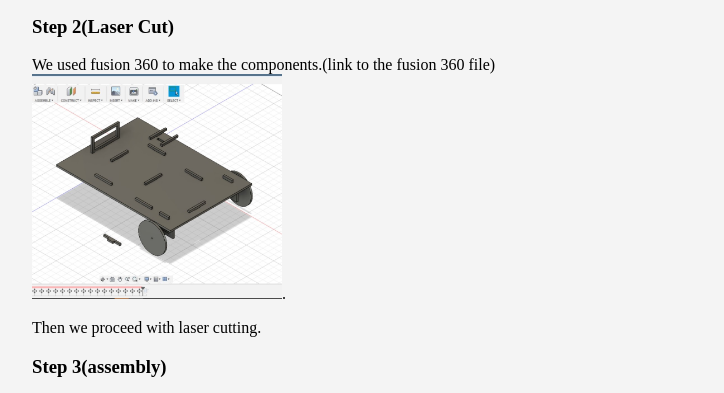
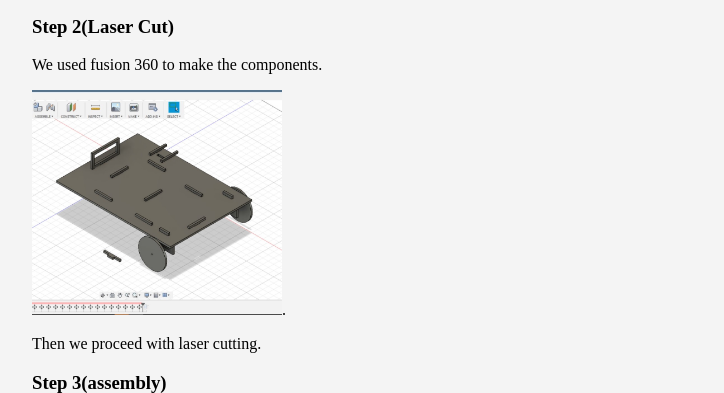
Before and after one commit to unbeatablebeast1/unbeatablebeasts, a plain HTML site: page blog.html in a window 1280 px wide. Shown: the part 1392-1785 px from the top of the page, without its empty margins (96-820 px from the left). Drawn offline with Linux system fonts and the light colour scheme.

Commit message:
Update blog.html

```diff
--- a/blog.html
+++ b/blog.html
@@ -185,7 +185,8 @@
                We used cardboards to make a simple prototype which allows us to visualise better and to get the dimensions.
                <img src="prototype.jpeg" alt="prototype" width="250px" length="350px">
             <h3>Step 2(Laser Cut)</h3>
-              <p>We used fusion 360 to make the components.(link to the fusion 360 file)<img src="fusion1.jpeg" alt="fusion1" width="250px" length="350px">.
+              <p>We used fusion 360 to make the components.</p>
+              <img src="fusion1.jpeg" alt="fusion1" width="250px" length="350px">.
                  <p>Then we proceed with laser cutting.
             <h3>Step 3(assembly)</h3>
               <p>We tried  to fit the trolley  wheel to the board,however it did not fit the board hence we have to drill a hole so it cana fit the baord.We glued rubber band to the wheel to increase the friction of the wheel .We also used superglute to stick the component to the board</p>
```
